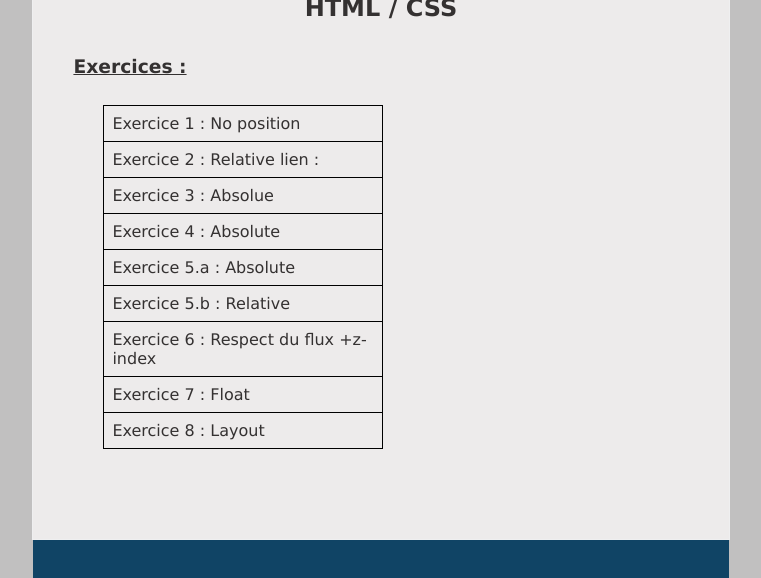
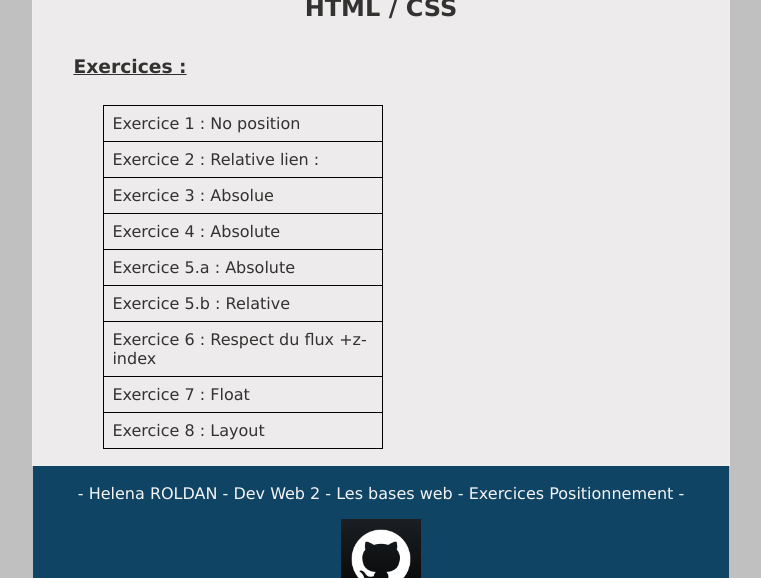
Before and after one commit to Elenita5/Exercices-positionnement, a plain HTML site: page index.html in a window 1280 px wide. Shown: the part 362-940 px from the top of the page, without its empty margins (259-1020 px from the left). Drawn offline with Linux system fonts and the light colour scheme.

Commit message:
accueil mise a jour

```diff
--- a/asset/style/index.css
+++ b/asset/style/index.css
@@ -48,7 +48,6 @@ h3{
 }
 .exo:last-child{
     border-bottom: 1px solid black;
-    margin-bottom: 90px;
 }
 #footer{
     background-color: #104465;
@@ -57,7 +56,7 @@ h3{
     height: 150px;
     width: 55%;
     margin: auto;
-    padding-top: 25px;
+    padding-top: 2px;
     min-width: 530px;
 }
 #git{
```
